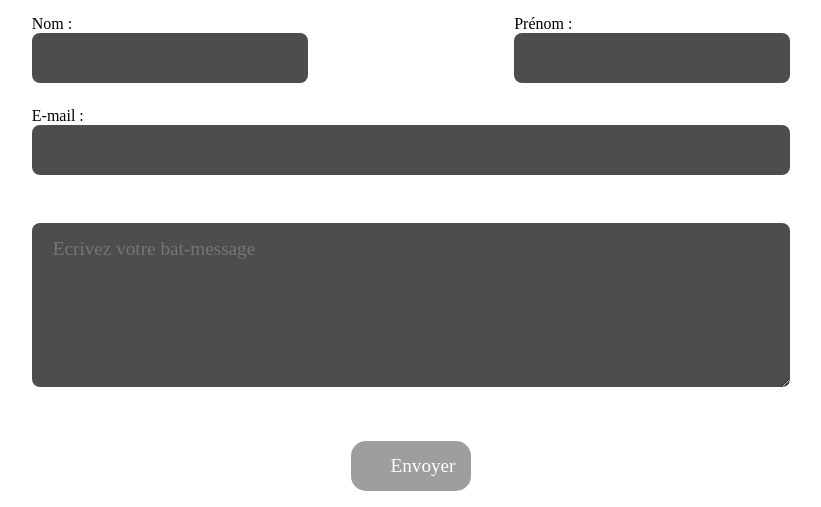
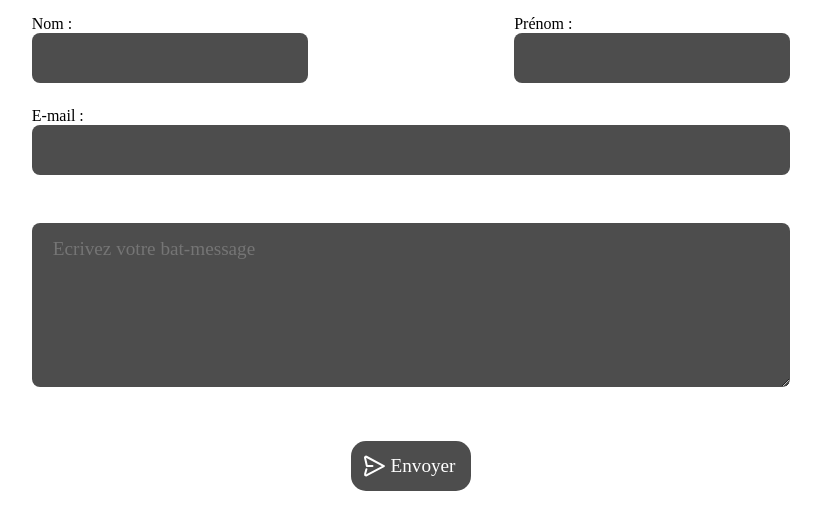
Before and after one commit to gilbertndz/projet1-batwilders, a PHP site: page /contact.html in a window 1280 px wide. Shown: the part 405-912 px from the top of the page, without its empty margins (229-1050 px from the left). Run offline with PHP 8.4, Linux system fonts and the light colour scheme; grey boxes are pictures that could not be loaded.

Commit message:
mon image du bouton

```diff
--- a/css/contact.css
+++ b/css/contact.css
@@ -80,7 +80,7 @@ nav {margin:0;padding:0;}
         margin-top: 5%;
         margin-left: auto;
         margin-right: auto;
-        background-image: url(/assets/Pictures/imgsubmit.svg);
+        background-image: url(/img/imgsubmit.svg);
         background-repeat: no-repeat;
         background-position: 13% 50%;
         background-color: #4D4D4D;
```
